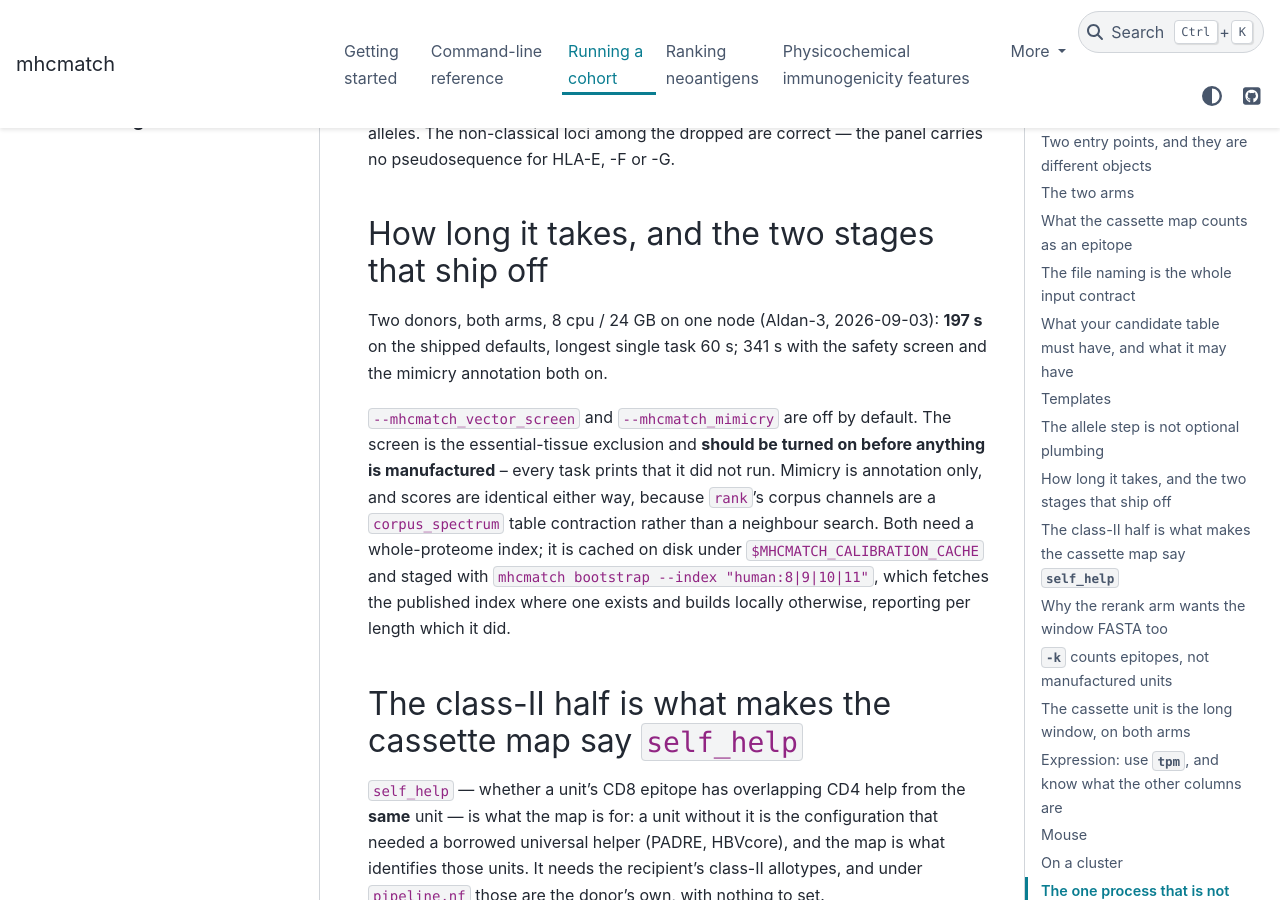
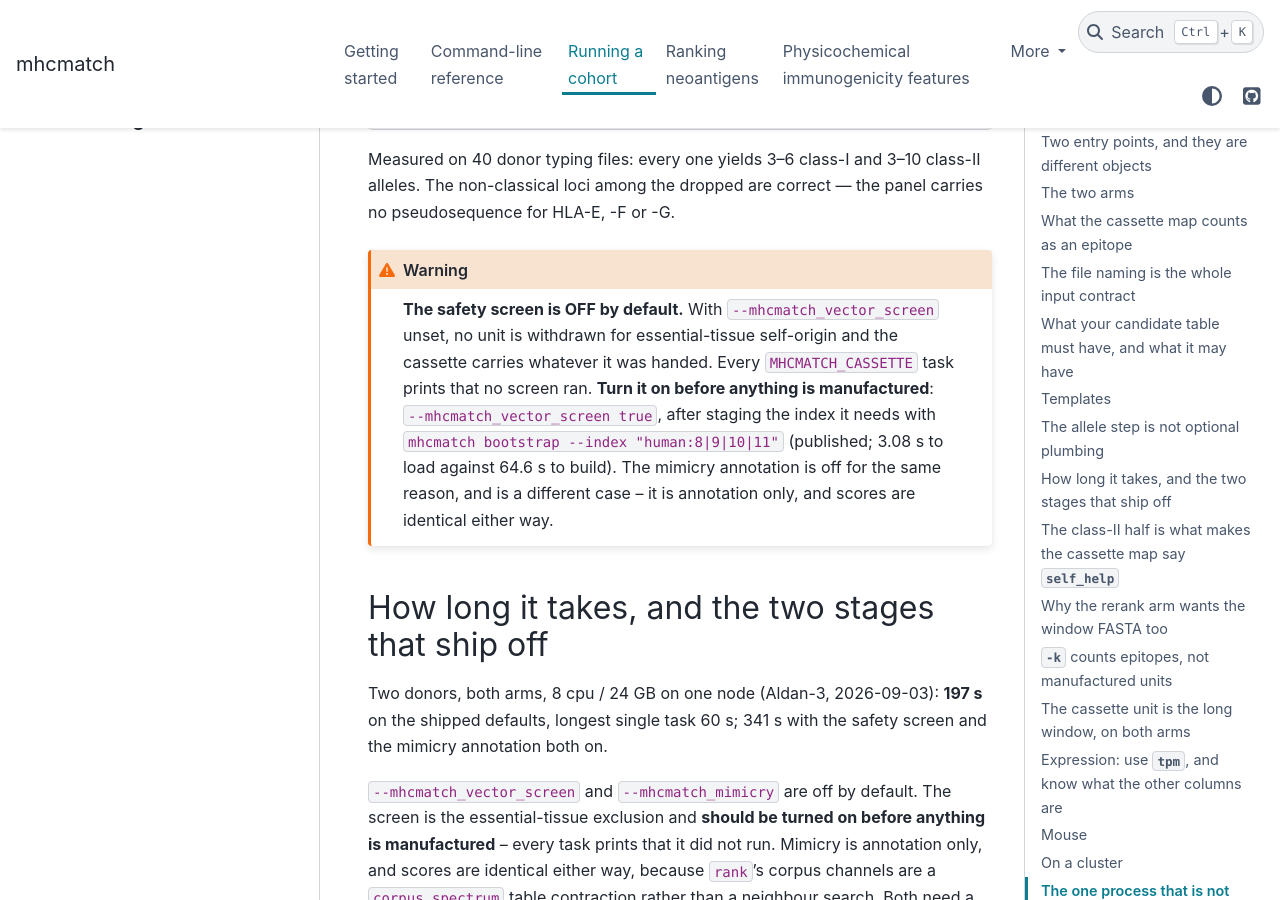
Before and after one commit to antigenomics/mhcmatch, a Sphinx documentation site: the page built from docs/pipeline.rst, in a window 1280 px wide and 900 px high, scrolled down 6741 px. Built offline with Sphinx 7.4.7 and the PyData theme 0.15.4, drawn with Linux system fonts in a browser that asks for light colours; some of the changed text lies outside the part shown.

Commit message:
docs: state the screen-off default where it is read, and drop every emoji
**The safety screen ships off, and the root README did not say so anywhere.** It now carries the
statement next to the pipeline requirements: no unit is withdrawn for essential-tissue self-origin,
`--mhcmatch_vector_screen true` before anything is manufactured, and why it is off -- it cost hours
because the whole-proteome index was rebuilt per task, which is fixed, so enabling it is now cheap
(3.08 s to load a published index against 64.6 s to build). `docs/pipeline.rst` gains the same as a
Sphinx warning at the top of the page rather than a mention inside the timing section.

**Three places read as if the screen always runs**, which under the new default is the
zero-that-is-not-a-zero this repo keeps correcting: the module README's "the safety screen, the
junction sweep and the back-translation all still run", and both READMEs' description of the
assembly report's `withdrawn` section. All three now say "when enabled", and note that under the
default the section is empty *because no screen ran* rather than because nothing was withdrawn.

Mimicry is stated separately everywhere, because it is a different case: annotation only, and
scores are identical either way.

**No emoji anywhere in the repo.** Removed the warning signs from README, CHANGELOG and SKILL.md
and the check/cross marks from docs/hierarchical_rules.md, which now say "yes"/"no" -- a table that
reads the same in a terminal, a diff and a screen reader. Typographic arrows and box-drawing
characters are left: they are not emoji and the ASCII diagrams are built from them.

Co-Authored-By: Claude Opus 5 <noreply@anthropic.com>

```diff
--- a/docs/pipeline.rst
+++ b/docs/pipeline.rst
@@ -89,7 +89,8 @@ different answers and one must not overwrite the other:
        and in no column of the TSV, so their absence from the TSV means nothing
    * - ``<id>.{rerank,denovo}.cassette.tsv``
      - the assembly **report**, long-form (``section, i, key, value, detail``): a ``withdrawn``
-       section naming every unit the safety screen removed and the clause that fired, plus
+       section naming every unit the safety screen removed and the clause that fired -- empty
+       under the shipped default, because the screen is off unless you ask for it -- plus
        ``unit``, ``junction``, ``allotype``, ``cassette`` and ``sequence``. **Not** the epitope
        table — that is ``vaccine.units.tsv`` above
    * - ``cohort.{rerank,denovo}.cassette_score.tsv``
@@ -232,6 +233,16 @@ DPB1/DQB1 get their alpha imputed from :func:`mhcmatch.pseudoseq.alpha_prior`.
 Measured on 40 donor typing files: every one yields 3–6 class-I and 3–10 class-II alleles.
 The non-classical loci among the dropped are correct — the panel carries no pseudosequence for
 HLA-E, -F or -G.
+
+.. warning::
+
+   **The safety screen is OFF by default.** With ``--mhcmatch_vector_screen`` unset, no unit is
+   withdrawn for essential-tissue self-origin and the cassette carries whatever it was handed.
+   Every ``MHCMATCH_CASSETTE`` task prints that no screen ran. **Turn it on before anything is
+   manufactured**: ``--mhcmatch_vector_screen true``, after staging the index it needs with
+   ``mhcmatch bootstrap --index "human:8|9|10|11"`` (published; 3.08 s to load against 64.6 s to
+   build). The mimicry annotation is off for the same reason, and is a different case -- it is
+   annotation only, and scores are identical either way.
 
 How long it takes, and the two stages that ship off
 ---------------------------------------------------
```
Also changed, not shown: CHANGELOG.md (+3 -3 lines), README.md (+19 -4 lines), docs/hierarchical_rules.md (+7 -7 lines), skills/mhcmatch/SKILL.md (+1 -1 lines), integrations/nextflow/mhcmatch/README.md.
